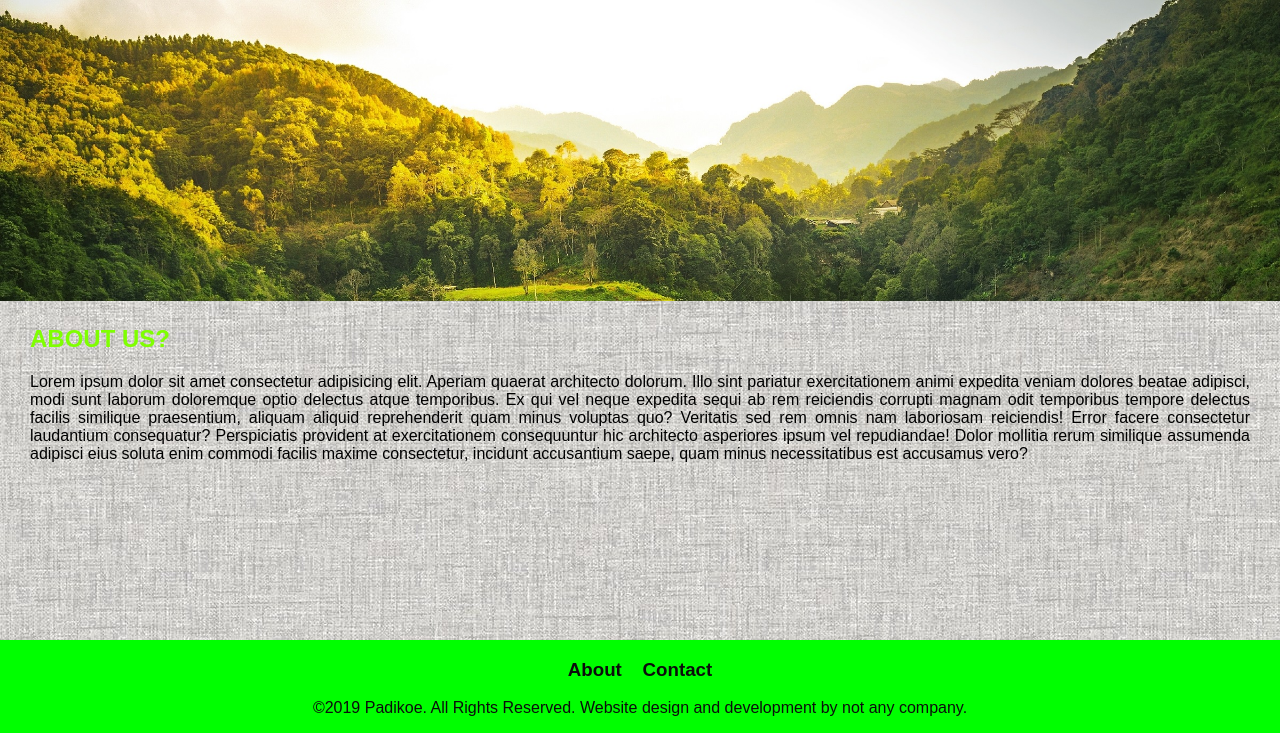
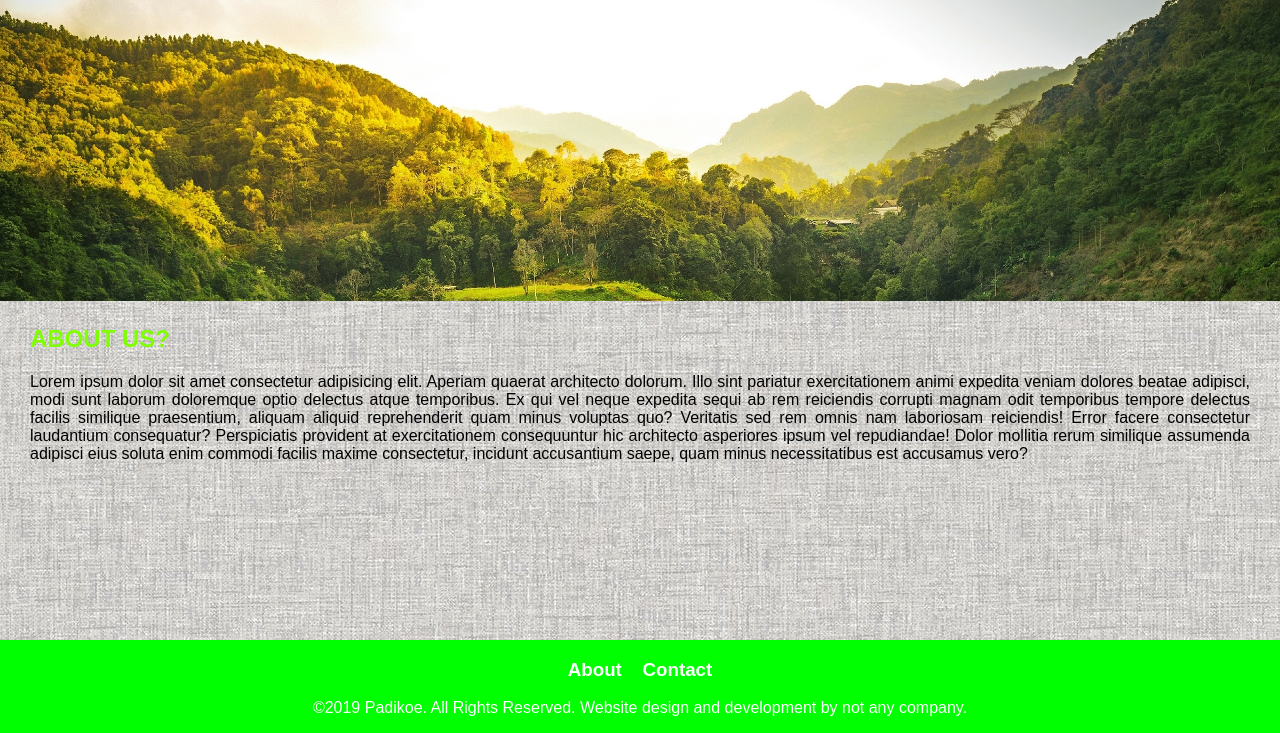
Before and after one commit to Valiantsr/Valiantsr.github.io, a plain HTML site: page PageAbout.html in a window 1280 px wide. Shown: the part 100-833 px from the top of the page. Drawn offline with Linux system fonts and the light colour scheme; files whose address does not match are found by name.

Commit message:
Update pageabout.css

```diff
--- a/css/pageabout.css
+++ b/css/pageabout.css
@@ -73,13 +73,10 @@ body{
 .bottom {
     text-align: center;
 	overflow:hidden;
-	color:rgb(12, 12, 12);
+	color:white;
 	list-style: none;
 	width: 100%;
 	height: auto;
 	margin-top:40px;
-	background: #00FF00;
-	/* -webkit-box-shadow: 1px 1px 1px 0px rgba(204,204,204,0.55);
-	-moz-box-shadow: 1px 1px 1px 0px rgba(204,204,204,0.55);
-	box-shadow: 1px 1px 1px 0px rgba(204,204,204,0.55); */
+	background: #00FF00;\
 }
```
